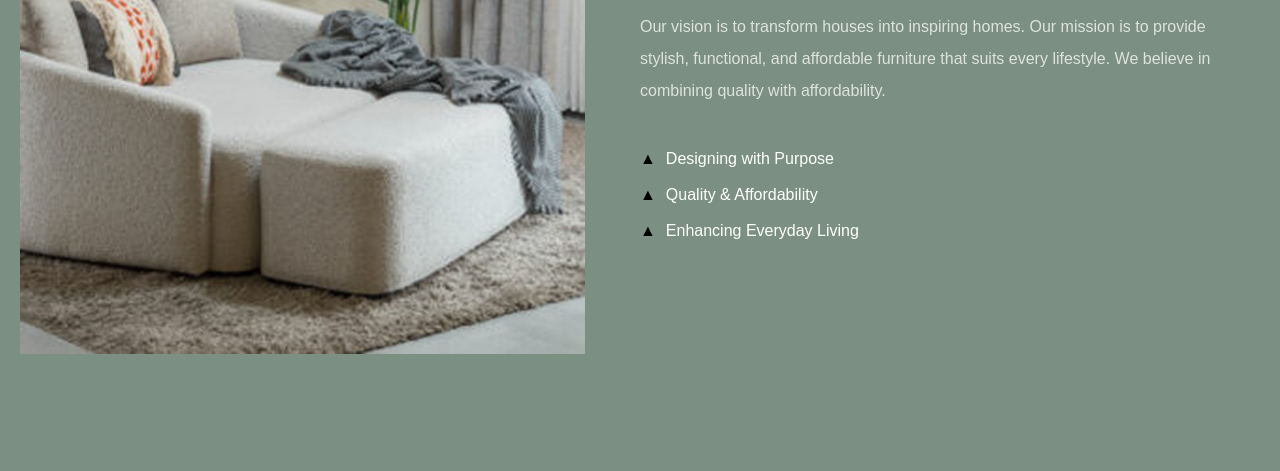
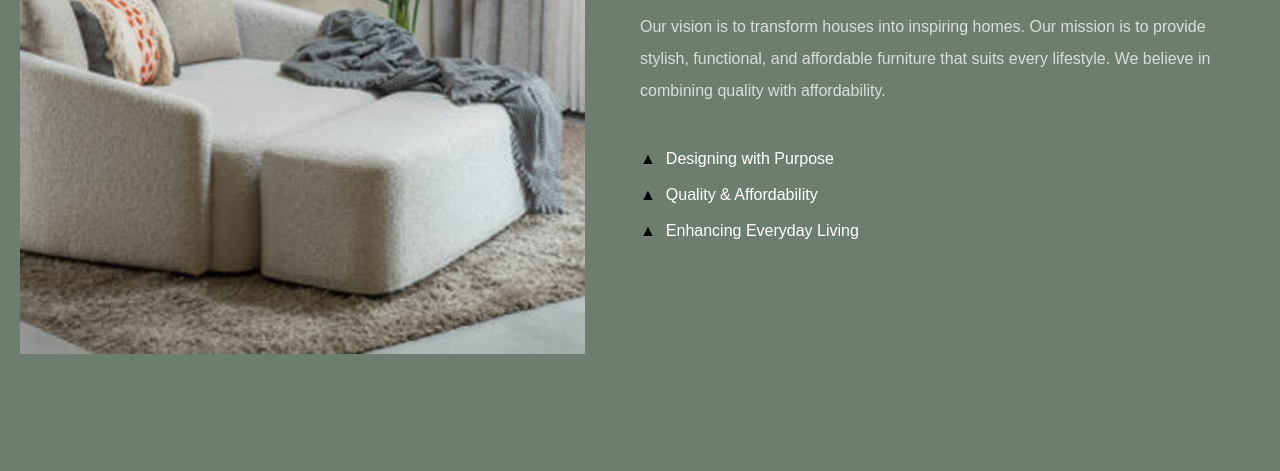
Before and after one commit to mohawed442/demoHomunity, a plain HTML site: page index.html in a window 1280 px wide. Shown: the part 329-800 px from the top of the page. Drawn offline with Linux system fonts and the light colour scheme; a web font is replaced by a local one.

Commit message:
change color style

```diff
--- a/css/main.css
+++ b/css/main.css
@@ -14,7 +14,7 @@ body{
 }
 .section {
   min-height: 100vh;
-  background-color: #7b8f82;
+  background-color: #6D7E70;
 }
 
 .section-img {
```
